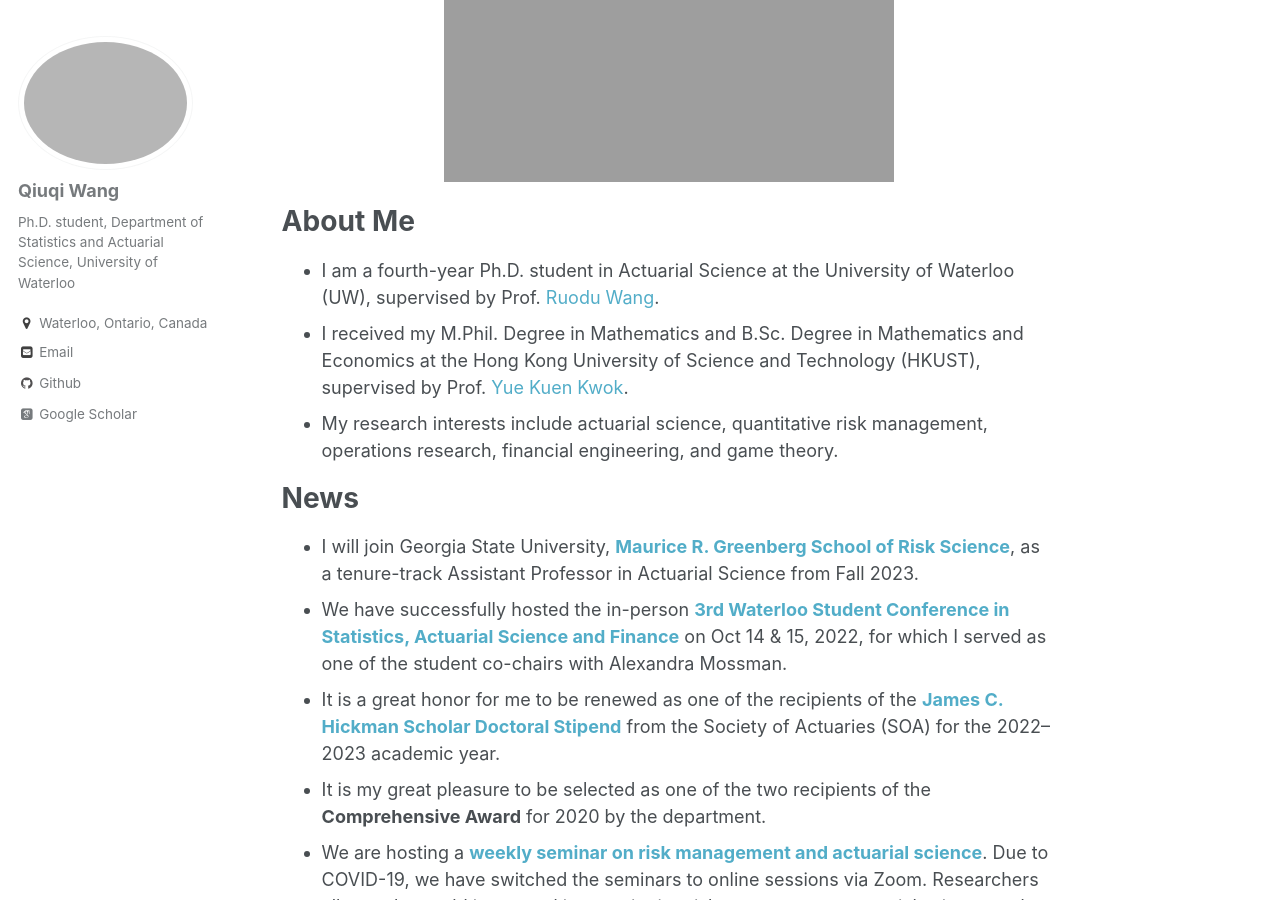
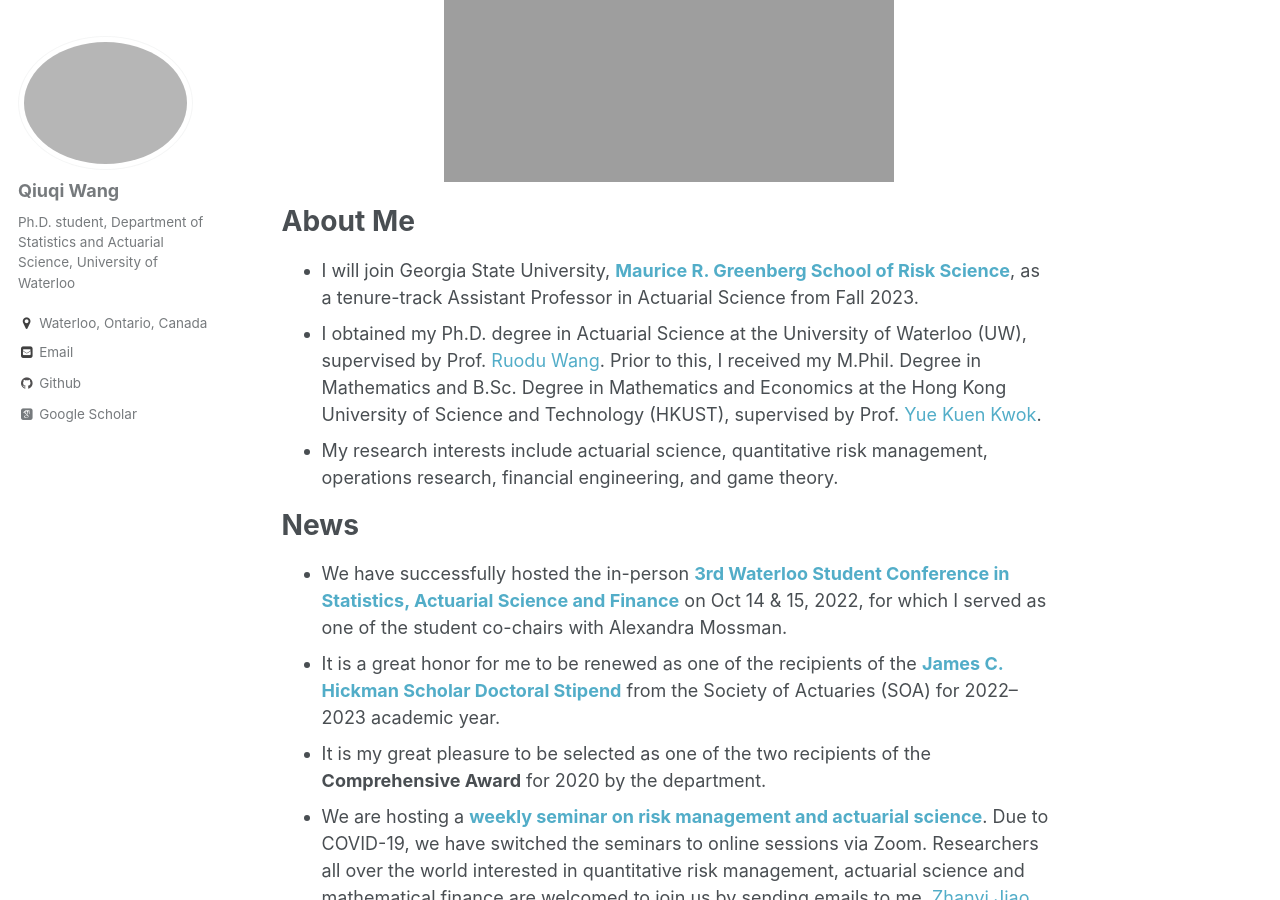
Before and after one commit to qwangan/qwangan.github.io, a Jekyll site: the page built from _pages/about.md, in a window 1280 px wide and 900 px high, scrolled down 288 px. Built offline with Jekyll 4.4.1, drawn with Linux system fonts in a browser that asks for light colours; some web fonts are replaced.

Commit message:
Update about.md

```diff
--- a/_pages/about.md
+++ b/_pages/about.md
@@ -13,14 +13,13 @@ redirect_from:
 </p>
 
 # About Me
-* I am a fourth-year Ph.D. student in Actuarial Science at the University of Waterloo (UW), supervised by Prof. [Ruodu Wang](http://sas.uwaterloo.ca/~wang/).
-* I received my M.Phil. Degree in Mathematics and B.Sc. Degree in Mathematics and Economics at the Hong Kong University of Science and Technology (HKUST), supervised by Prof. [Yue Kuen Kwok](https://www.math.ust.hk/~maykwok/).
+* I will join Georgia State University, **[Maurice R. Greenberg School of Risk Science](https://robinson.gsu.edu/academic-departments/risk-management-and-insurance/)**, as a tenure-track Assistant Professor in Actuarial Science from Fall 2023.
+* I obtained my Ph.D. degree in Actuarial Science at the University of Waterloo (UW), supervised by Prof. [Ruodu Wang](http://sas.uwaterloo.ca/~wang/). Prior to this, I received my M.Phil. Degree in Mathematics and B.Sc. Degree in Mathematics and Economics at the Hong Kong University of Science and Technology (HKUST), supervised by Prof. [Yue Kuen Kwok](https://www.math.ust.hk/~maykwok/).
 * My research interests include actuarial science, quantitative risk management, operations research, financial engineering, and game theory.
 
 # News
-* I will join Georgia State University, **[Maurice R. Greenberg School of Risk Science](https://robinson.gsu.edu/academic-departments/risk-management-and-insurance/)**, as a tenure-track Assistant Professor in Actuarial Science from Fall 2023.
 * We have successfully hosted the in-person **[3rd Waterloo Student Conference in Statistics, Actuarial Science and Finance](https://uwaterloo.ca/statistics-actuarial-science-finance-student-conference/)** on Oct 14 & 15, 2022, for which I served as one of the student co-chairs with Alexandra Mossman.
-* It is a great honor for me to be renewed as one of the recipients of the **[James C. Hickman Scholar Doctoral Stipend](https://www.soa.org/resources/announcements/press-releases/2022/2022-hickman-scholar/)** from the Society of Actuaries (SOA) for the 2022--2023 academic year.
+* It is a great honor for me to be renewed as one of the recipients of the **[James C. Hickman Scholar Doctoral Stipend](https://www.soa.org/resources/announcements/press-releases/2022/2022-hickman-scholar/)** from the Society of Actuaries (SOA) for 2022--2023 academic year.
 * It is my great pleasure to be selected as one of the two recipients of the **Comprehensive Award** for 2020 by the department.
 * We are hosting a **[weekly seminar on risk management and actuarial science](https://yang-liu16.github.io/seminar/)**. Due to COVID-19, we have switched the seminars to online sessions via Zoom. Researchers all over the world interested in quantitative risk management, actuarial science and mathematical finance are welcomed to join us by sending emails to me, [Zhanyi Jiao](mailto:z27jiao@uwaterloo.ca), [Yang Liu](https://yang-liu16.github.io/), or [Liyuan Lin](https://liyuan-lin.github.io/Liyuan/).
 
```
